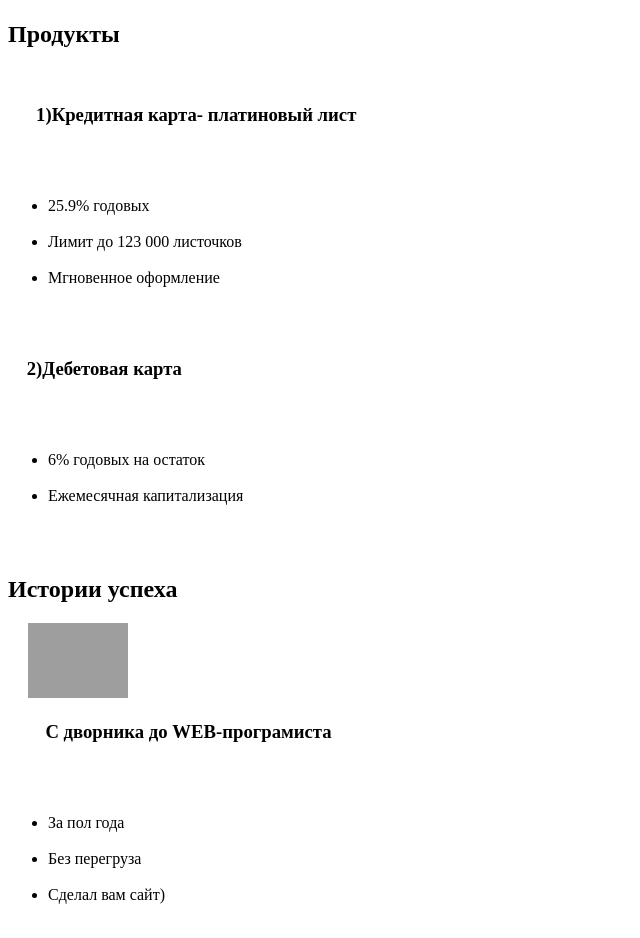
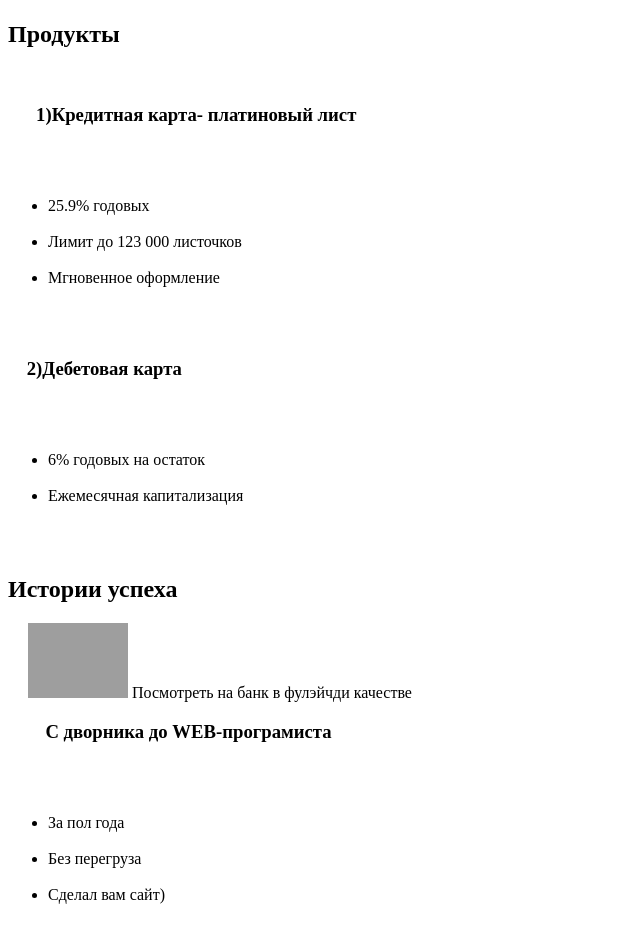
Before and after one commit to lera254/lera, a plain HTML site: page index.html in a window 1280 px wide. Shown: the part 158-1096 px from the top of the page, without its empty margins (0-640 px from the left). Drawn offline with Linux system fonts and the light colour scheme; grey boxes are pictures that could not be loaded.

Commit message:
Update index.html

```diff
--- a/index.html
+++ b/index.html
@@ -26,6 +26,7 @@
   <h2>Истории успеха</h2>
 
   <img alt="Ежик банк" src="https://cdnn11.img.sputnik.by/img/101422/26/1014222647_194:0:805:673_1920x0_80_0_0_e5f94c45f2d57e424e97627e9c45cd12.jpg" width=100>
+  <a1 href="https://bipbap.ru/wp-content/uploads/2018/07/1680f6da9922f1ead46a2e0917f07aff-640x601.jpg">Посмотреть на банк в фулэйчди качестве</a1>
      <h3>
 
 C дворника до WEB-програмиста  </h3>
```
